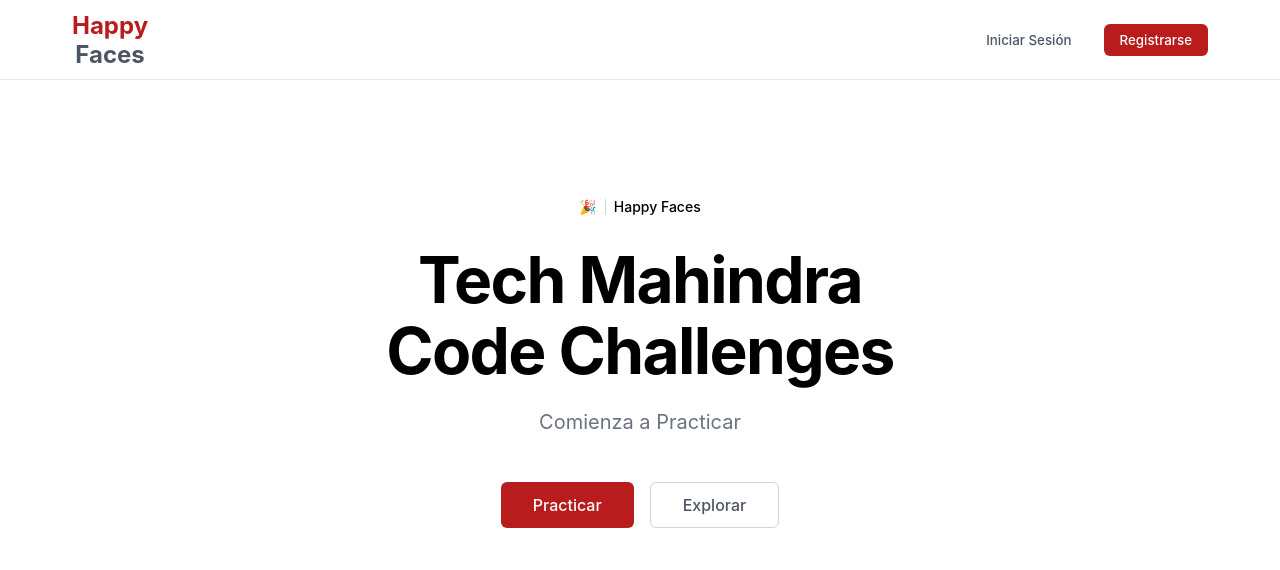
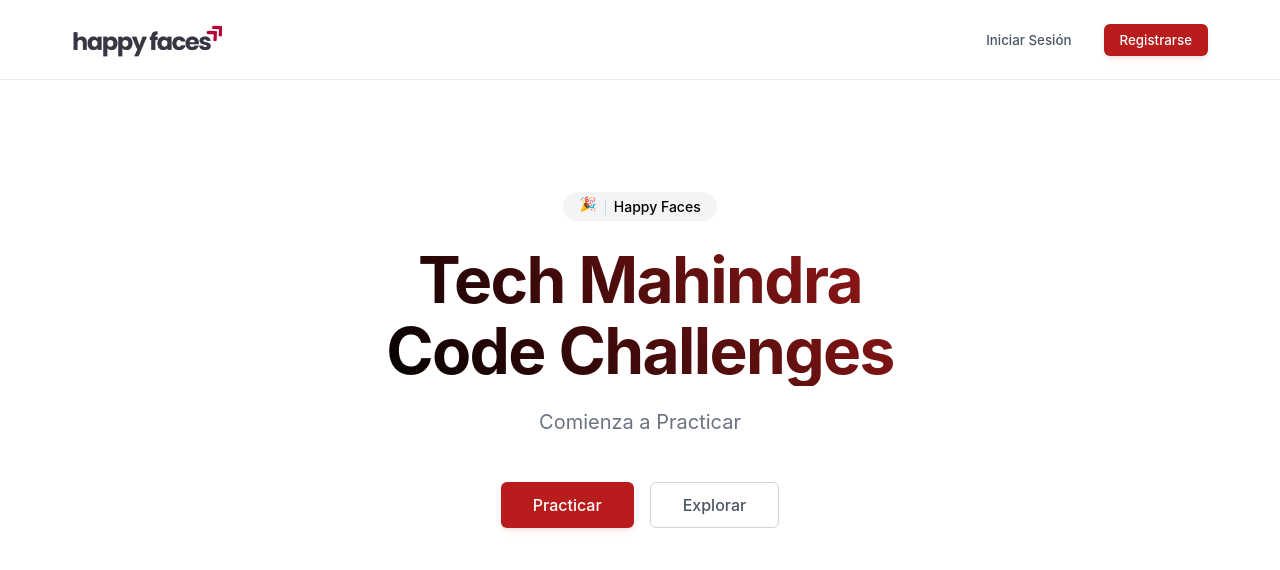
Before and after one commit to fernanda8371/reto_software_HappyFaces, a React (Create React App) app in the folder frontend/: page / in a window 1280 px wide. Shown: the top 570 px of the page. Built offline with nearby package versions, Linux system fonts and the light colour scheme; the HTML template or start-up script is replaced by a standard one.

Commit message:
hola daniela

```diff
--- a/frontend/src/LandingPage.css
+++ b/frontend/src/LandingPage.css
@@ -1,3 +1,68 @@
+/* Add these new animation keyframes at the top of the file */
+@keyframes fadeIn {
+  from {
+    opacity: 0;
+  }
+  to {
+    opacity: 1;
+  }
+}
+
+@keyframes slideUp {
+  from {
+    opacity: 0;
+    transform: translateY(30px);
+  }
+  to {
+    opacity: 1;
+    transform: translateY(0);
+  }
+}
+
+@keyframes slideDown {
+  from {
+    opacity: 0;
+    transform: translateY(-30px);
+  }
+  to {
+    opacity: 1;
+    transform: translateY(0);
+  }
+}
+
+@keyframes pulse {
+  0% {
+    transform: scale(1);
+  }
+  50% {
+    transform: scale(1.05);
+  }
+  100% {
+    transform: scale(1);
+  }
+}
+
+@keyframes float {
+  0% {
+    transform: translateY(0px);
+  }
+  50% {
+    transform: translateY(-10px);
+  }
+  100% {
+    transform: translateY(0px);
+  }
+}
+
+@keyframes spin {
+  from {
+    transform: rotate(0deg);
+  }
+  to {
+    transform: rotate(360deg);
+  }
+}
+
 /* Container */
 .container {
   width: 100%;
@@ -16,6 +81,14 @@
   background-color: white;
   border-bottom: 1px solid #eaeaea;
   z-index: 1000;
+  opacity: 0;
+  transform: translateY(-20px);
+  transition: opacity 0.5s ease, transform 0.5s ease;
+}
+
+.header-visible {
+  opacity: 1;
+  transform: translateY(0);
 }
 
 .header-container {
@@ -27,16 +100,30 @@
 
 .logo {
   text-decoration: none;
+  position: relative;
+  overflow: hidden;
+  display: inline-block;
+  transition: transform 0.3s ease;
+}
+
+.logo:hover {
+  transform: scale(1.05);
 }
 
 .logo-text {
   font-size: 1.5rem;
   font-weight: 700;
   color: #b91c1c;
+  transition: color 0.3s ease;
 }
 
 .logo-text-dark {
   color: #333;
+  transition: color 0.3s ease;
+}
+
+.logo:hover .logo-text {
+  color: #e02424;
 }
 
 .auth-buttons {
@@ -77,6 +164,14 @@
   padding: 0.375rem 1rem;
   font-size: 0.875rem;
   font-weight: 500;
+  border-radius: 9999px;
+  background-color: #f3f4f6;
+  opacity: 0;
+}
+
+.celebration-emoji {
+  display: inline-block;
+  animation: float 3s ease-in-out infinite;
 }
 
 .divider {
@@ -85,25 +180,61 @@
   background-color: #d1d5db;
   margin: 0 0.5rem;
 }
+.logo {
+  text-decoration: none;
+  position: relative;
+  overflow: hidden;
+  display: inline-block;
+  transition: transform 0.3s ease;
+}
 
+.logo:hover {
+  transform: scale(1.05);
+}
+
+.logo-image {
+  height: 60px;
+  width: auto;
+  transition: transform 0.3s ease;
+}
 .hero-title {
+  color: black;
   font-size: 4rem;
   font-weight: 700;
   line-height: 1.1;
   letter-spacing: -0.025em;
   margin: 0;
+  background: linear-gradient(45deg, black, #991818);
+  -webkit-background-clip: text;
+  -webkit-text-fill-color: transparent;
+  opacity: 0;
 }
 
 .hero-subtitle {
   font-size: 1.25rem;
   color: #6b7280;
   margin: 0;
+  opacity: 0;
 }
 
 .hero-buttons {
   display: flex;
   gap: 1rem;
   margin-top: 1.5rem;
+  opacity: 0;
+}
+
+/* Animation classes */
+.animate-fade-in {
+  animation: fadeIn 0.8s ease forwards;
+}
+
+.animate-slide-up {
+  animation: slideUp 0.8s ease forwards;
+}
+
+.animate-slide-down {
+  animation: slideDown 0.8s ease forwards;
 }
 
 /* Buttons */
@@ -114,18 +245,52 @@
   border-radius: 0.375rem;
   font-weight: 500;
   cursor: pointer;
-    transition: all 0.2s;
+  transition: all 0.3s ease;
   padding: 0.5rem 1rem;
   border: none;
+  position: relative;
+  overflow: hidden;
+}
+
+.btn::after {
+  content: "";
+  position: absolute;
+  top: 50%;
+  left: 50%;
+  width: 5px;
+  height: 5px;
+  background: rgba(255, 255, 255, 0.5);
+  opacity: 0;
+  border-radius: 100%;
+  transform: scale(1, 1) translate(-50%);
+  transform-origin: 50% 50%;
+}
+
+.btn:active::after {
+  animation: ripple 0.6s ease-out;
+}
+
+@keyframes ripple {
+  0% {
+    transform: scale(0, 0);
+    opacity: 0.5;
+  }
+  100% {
+    transform: scale(20, 20);
+    opacity: 0;
+  }
 }
 
 .btn-primary {
   background-color: #b91c1c;
   color: white;
+  box-shadow: 0 4px 6px -1px rgba(185, 28, 28, 0.1), 0 2px 4px -1px rgba(185, 28, 28, 0.06);
 }
 
 .btn-primary:hover {
   background-color: #991818;
+  transform: translateY(-2px);
+  box-shadow: 0 10px 15px -3px rgba(185, 28, 28, 0.1), 0 4px 6px -2px rgba(185, 28, 28, 0.05);
 }
 
 .btn-ghost {
@@ -135,6 +300,7 @@
 
 .btn-ghost:hover {
   background-color: rgba(0, 0, 0, 0.05);
+  color: #111827;
 }
 
 .btn-outline {
@@ -145,11 +311,22 @@
 
 .btn-outline:hover {
   background-color: rgba(0, 0, 0, 0.05);
+  border-color: #9ca3af;
+  color: #111827;
 }
 
 .btn-lg {
   padding: 0.75rem 2rem;
   font-size: 1rem;
+}
+
+/* Button animations */
+.pulse-on-hover:hover {
+  animation: pulse 2s infinite;
+}
+
+.scale-on-hover:hover {
+  transform: scale(1.05);
 }
 
 /* Responsive */
--- a/frontend/src/LandingPage.js
+++ b/frontend/src/LandingPage.js
@@ -1,10 +1,17 @@
 "use client"
 import { useNavigate } from "react-router-dom"
+import { useEffect, useState } from "react"
 import "./LandingPage.css"
 
 function LandingPage() {
   // Use navigate for programmatic navigation
   const navigate = useNavigate()
+  const [isLoaded, setIsLoaded] = useState(false)
+
+  // Set loaded state after component mounts for animations
+  useEffect(() => {
+    setIsLoaded(true)
+  }, [])
 
   // Navigation handlers
   const goToSignIn = () => {
@@ -18,7 +25,7 @@
   return (
     <div className="landing-page">
       {/* Header */}
-      <header className="header">
+      <header className={`header ${isLoaded ? "header-visible" : ""}`}>
         <div className="container header-container">
           <a
             href="/"
@@ -28,9 +35,7 @@
               navigate("/")
             }}
           >
-            <span className="logo-text">
-              Happy<span className="logo-text-dark">Faces</span>
-            </span>
+            <img src="/images/logo.png" alt="Happy Faces Logo" className="logo-image" />
           </a>
 
           <div className="auth-buttons">
@@ -48,27 +53,29 @@
       <main className="main-content">
         <div className="hero-section">
           <div className="container hero-container">
-            <div className="hero-badge">
-              <span role="img" aria-label="celebration">
+            <div className={`hero-badge ${isLoaded ? "animate-fade-in" : ""}`} style={{ animationDelay: "0.3s" }}>
+              <span role="img" aria-label="celebration" className="celebration-emoji">
                 🎉
               </span>
               <span className="divider"></span>
               <span>Happy Faces</span>
             </div>
 
-            <h1 className="hero-title">
+            <h1 className={`hero-title ${isLoaded ? "animate-slide-up" : ""}`} style={{ animationDelay: "0.5s" }}>
               Tech Mahindra
               <br />
               Code Challenges
             </h1>
 
-            <p className="hero-subtitle">Comienza a Practicar</p>
+            <p className={`hero-subtitle ${isLoaded ? "animate-fade-in" : ""}`} style={{ animationDelay: "0.7s" }}>
+              Comienza a Practicar
+            </p>
 
-            <div className="hero-buttons">
-              <button className="btn btn-primary btn-lg" onClick={goToSignIn}>
+            <div className={`hero-buttons ${isLoaded ? "animate-fade-in" : ""}`} style={{ animationDelay: "0.9s" }}>
+              <button className="btn btn-primary btn-lg pulse-on-hover" onClick={goToSignIn}>
                 Practicar
               </button>
-              <button className="btn btn-outline btn-lg">Explorar</button>
+              <button className="btn btn-outline btn-lg scale-on-hover">Explorar</button>
             </div>
           </div>
         </div>
--- a/frontend/src/components/AdminSidebar/AdminSidebar.css
+++ b/frontend/src/components/AdminSidebar/AdminSidebar.css
@@ -25,74 +25,20 @@
 
   .logo-link {
     text-decoration: none;
-  }
-
-  .logo {
-    display: flex;
-    align-items: center;
-  }
-
-  .logo-circle {
-    width: 40px;
-    height: 40px;
-    background-color: white;
-    border: 2px solid #b91c1c;
-    border-radius: 50%;
     display: flex;
     align-items: center;
     justify-content: center;
-    margin-right: 10px;
   }
 
-  .logo-face {
-    width: 30px;
-    height: 30px;
-    position: relative;
+  .admin-logo-image {
+    height: 60px;
+    width: auto;
+    transition: transform 0.3s ease;
   }
 
-  .logo-eyes {
-    display: flex;
-    justify-content: space-between;
-    width: 18px;
-    margin: 6px auto 0;
+  .logo-link:hover .admin-logo-image {
+    transform: scale(1.05);
   }
-
-  .logo-eye {
-    width: 6px;
-    height: 6px;
-    background-color: #b91c1c;
-    border-radius: 50%;
-  }
-
-  .logo-smile {
-    width: 18px;
-    height: 9px;
-    border-bottom: 2px solid #b91c1c;
-    border-left: 2px solid transparent;
-    border-right: 2px solid transparent;
-    border-radius: 0 0 9px 9px;
-    margin: 4px auto 0;
-  }
-
-  .logo-text {
-    display: flex;
-    flex-direction: column;
-  }
-
-  .logo-happy {
-    font-size: 1.25rem;
-    font-weight: 700;
-    color: #b91c1c;
-    line-height: 1.2;
-  }
-
-  .logo-faces {
-    font-size: 1.25rem;
-    font-weight: 700;
-    color: #333;
-    line-height: 1.2;
-  }
-
   /* Sidebar Content */
   .sidebar-content {
     flex: 1;
--- a/frontend/src/components/AdminSidebar/AdminSidebar.js
+++ b/frontend/src/components/AdminSidebar/AdminSidebar.js
@@ -34,13 +34,7 @@
       {/* Sidebar Header */}
       <div className="sidebar-header">
         <Link to="/admin" className="logo-link">
-          <div className="logo">
-
-            <div className="logo-text">
-              <span className="logo-happy">Happy</span>
-              <span className="logo-faces">Faces</span>
-            </div>
-          </div>
+          <img src="/images/logo.png" alt="Happy Faces Logo" className="admin-logo-image" />
         </Link>
       </div>
 
--- a/frontend/src/components/Sidebar/Sidebar.css
+++ b/frontend/src/components/Sidebar/Sidebar.css
@@ -25,18 +25,20 @@
 
 .logo-link {
   text-decoration: none;
+  display: flex;
+  align-items: center;
+  justify-content: center;
 }
 
-.logo-text {
-  font-size: 1.5rem;
-  font-weight: 700;
-  color: #b91c1c;
+.sidebar-logo-image {
+  height: 60px;
+  width: auto;
+  transition: transform 0.3s ease;
 }
 
-.logo-text-dark {
-  color: #4b5563;
+.logo-link:hover .sidebar-logo-image {
+  transform: scale(1.05);
 }
-
 /* Sidebar Content */
 .sidebar-content {
   flex: 1;
--- a/frontend/src/components/Sidebar/Sidebar.js
+++ b/frontend/src/components/Sidebar/Sidebar.js
@@ -51,11 +51,10 @@
   return (
     <div className="sidebar">
       {/* Sidebar Header */}
+
       <div className="sidebar-header">
         <Link to="/dashboard" className="logo-link">
-          <span className="logo-text">
-            Happy<span className="logo-text-dark">Faces</span>
-          </span>
+          <img src="/images/logo.png" alt="Happy Faces Logo" className="sidebar-logo-image" />
         </Link>
       </div>
 
--- a/frontend/src/pages/register/register.css
+++ b/frontend/src/pages/register/register.css
@@ -31,14 +31,14 @@
   text-decoration: none;
 }
 
-.logo-text {
-  font-size: 1.5rem;
-  font-weight: 700;
-  color: #b91c1c;
+.register-logo-image {
+  height: 60px;
+  width: auto;
+  transition: transform 0.3s ease;
 }
 
-.logo-text-dark {
-  color: #333;
+.logo:hover .register-logo-image {
+  transform: scale(1.05);
 }
 
 /* Main Content */
@@ -88,10 +88,21 @@
   gap: 1.5rem;
 }
 
+.form-row {
+  display: flex;
+  gap: 1rem;
+  width: 100%;
+}
+
+.form-row .form-group {
+  flex: 1;
+}
+
 .form-group {
   display: flex;
   flex-direction: column;
   gap: 0.5rem;
+  position: relative;
 }
 
 .form-group label {
@@ -99,11 +110,59 @@
   font-weight: 500;
 }
 
+.password-label-container {
+  display: flex;
+  align-items: center;
+  justify-content: space-between;
+}
+
+.info-icon {
+  background: none;
+  border: none;
+  cursor: pointer;
+  color: #6b7280;
+  padding: 0;
+  display: flex;
+  align-items: center;
+  justify-content: center;
+  transition: color 0.2s;
+}
+
+.info-icon:hover {
+  color: #b91c1c;
+}
+
+.password-info-tooltip {
+  position: absolute;
+  top: 100%;
+  left: 0;
+  right: 0;
+  background-color: #f3f4f6;
+  border: 1px solid #e5e7eb;
+  border-radius: 0.375rem;
+  padding: 0.75rem;
+  margin-top: 0.5rem;
+  z-index: 10;
+  box-shadow: 0 2px 5px rgba(0, 0, 0, 0.1);
+}
+
+.password-info-tooltip p {
+  font-size: 0.75rem;
+  color: #4b5563;
+  margin: 0;
+}
+
 .form-group input {
   padding: 0.75rem;
   border: 1px solid #e5e7eb;
   border-radius: 0.375rem;
   font-size: 1rem;
+}
+
+.password-hint {
+  color: #ef4444;
+  font-size: 0.75rem;
+  margin-top: 0.25rem;
 }
 
 .register-button {
@@ -196,14 +255,9 @@
   .register-container {
     padding: 0 1rem;
   }
+
+  .form-row {
+    flex-direction: column;
+    gap: 1.5rem;
+  }
 }
-
-
-.form-group-row {
-  display: flex;
-  gap: 1rem;
-}
-
-.form-group-row .form-group {
-  flex: 1;
-}
--- a/frontend/src/pages/register/register.js
+++ b/frontend/src/pages/register/register.js
@@ -1,21 +1,65 @@
 "use client"
 
-import { useState } from "react"
+import { useState, useEffect } from "react"
 import { useNavigate, Link } from "react-router-dom"
 import "./register.css"
 
 function Register({ onRegister }) {
-  const [name, setName] = useState("")
+  const [firstName, setFirstName] = useState("")
+  const [lastName, setLastName] = useState("")
   const [email, setEmail] = useState("")
   const [password, setPassword] = useState("")
+  const [confirmPassword, setConfirmPassword] = useState("")
   const [error, setError] = useState("")
+  const [passwordError, setPasswordError] = useState("")
   const [loading, setLoading] = useState(false)
-  const [apellido, setApellido] = useState("");
+  const [showPasswordInfo, setShowPasswordInfo] = useState(false)
   const navigate = useNavigate()
+
+  // Validación de contraseña
+  useEffect(() => {
+    if (password) {
+      const isLengthValid = password.length >= 8
+      const hasUpperCase = /[A-Z]/.test(password)
+      const hasLowerCase = /[a-z]/.test(password)
+      const hasNumber = /[0-9]/.test(password)
+      const hasSpecialChar = /[!@#$%^&*()_+\-=[\]{};':"\\|,.<>/?]+/.test(password)
+
+      if (!isLengthValid) {
+        setPasswordError("La contraseña debe tener al menos 8 caracteres")
+      } else if (!hasUpperCase || !hasLowerCase) {
+        setPasswordError("La contraseña debe incluir mayúsculas y minúsculas")
+      } else if (!hasNumber) {
+        setPasswordError("La contraseña debe incluir al menos un número")
+      } else if (!hasSpecialChar) {
+        setPasswordError("La contraseña debe incluir al menos un carácter especial")
+      } else {
+        setPasswordError("")
+      }
+    } else {
+      setPasswordError("")
+    }
+  }, [password])
+
+  // Validación de coincidencia de contraseñas
+  const passwordsMatch = password === confirmPassword
 
   const handleSubmit = async (e) => {
     e.preventDefault()
     setError("")
+
+    // Validar que las contraseñas coincidan
+    if (!passwordsMatch) {
+      setError("Las contraseñas no coinciden")
+      return
+    }
+
+    // Validar que la contraseña cumpla con los requisitos
+    if (passwordError) {
+      setError(passwordError)
+      return
+    }
+
     setLoading(true)
 
     // Registration logic will be implemented later
@@ -27,15 +71,18 @@
     // Google sign up functionality will be implemented later
   }
 
+  const togglePasswordInfo = (e) => {
+    e.preventDefault()
+    setShowPasswordInfo(!showPasswordInfo)
+  }
+
   return (
     <div className="register-page">
       {/* Header */}
       <header className="register-header">
         <div className="container">
           <Link to="/" className="logo">
-            <span className="logo-text">
-              Happy<span className="logo-text-dark">Faces</span>
-            </span>
+            <img src="/images/logo.png" alt="Happy Faces Logo" className="register-logo-image" />
           </Link>
         </div>
       </header>
@@ -43,35 +90,36 @@
       {/* Main Content */}
       <main className="register-main">
         <div className="register-container">
-          <h1 className="register-title">Create an account</h1>
+          <h1 className="register-title">Crear una cuenta</h1>
 
           <div className="register-signin">
             <Link to="/signin" className="signin-link">
-              Already have an account? Sign in
+              ¿Ya tienes una cuenta? Inicia sesión
             </Link>
           </div>
 
           {error && <p className="error-message">{error}</p>}
 
           <form className="register-form" onSubmit={handleSubmit}>
-          <div className="form-group-row">
+            <div className="form-row">
               <div className="form-group">
-                <label htmlFor="name">Nombre</label>
+                <label htmlFor="firstName">Nombre</label>
                 <input
                   type="text"
-                  id="name"
-                  value={name}
-                  onChange={(e) => setName(e.target.value)}
+                  id="firstName"
+                  value={firstName}
+                  onChange={(e) => setFirstName(e.target.value)}
                   required
                 />
               </div>
+
               <div className="form-group">
-                <label htmlFor="apellido">Apellido</label>
+                <label htmlFor="lastName">Apellido</label>
                 <input
                   type="text"
-                  id="apellido"
-                  value={apellido}
-                  onChange={(e) => setApellido(e.target.value)}
+                  id="lastName"
+                  value={lastName}
+                  onChange={(e) => setLastName(e.target.value)}
                   required
                 />
               </div>
@@ -83,23 +131,68 @@
             </div>
 
             <div className="form-group">
-              <label htmlFor="password">Password</label>
+              <div className="password-label-container">
+                <label htmlFor="password">Contraseña</label>
+                <button
+                  className="info-icon"
+                  onClick={togglePasswordInfo}
+                  aria-label="Información sobre requisitos de contraseña"
+                >
+                  <svg
+                    xmlns="http://www.w3.org/2000/svg"
+                    width="16"
+                    height="16"
+                    viewBox="0 0 24 24"
+                    fill="none"
+                    stroke="currentColor"
+                    strokeWidth="2"
+                    strokeLinecap="round"
+                    strokeLinejoin="round"
+                  >
+                    <circle cx="12" cy="12" r="10"></circle>
+                    <line x1="12" y1="16" x2="12" y2="12"></line>
+                    <line x1="12" y1="8" x2="12.01" y2="8"></line>
+                  </svg>
+                </button>
+              </div>
               <input
                 type="password"
                 id="password"
                 value={password}
                 onChange={(e) => setPassword(e.target.value)}
                 required
-                minLength={6}
+                minLength={8}
               />
+              {passwordError && <p className="password-hint">{passwordError}</p>}
+              {showPasswordInfo && (
+                <div className="password-info-tooltip">
+                  <p>
+                    La contraseña debe tener al menos 8 caracteres, incluir mayúsculas, minúsculas, números y caracteres
+                    especiales.
+                  </p>
+                </div>
+              )}
+            </div>
+
+            <div className="form-group">
+              <label htmlFor="confirmPassword">Confirmar Contraseña</label>
+              <input
+                type="password"
+                id="confirmPassword"
+                value={confirmPassword}
+                onChange={(e) => setConfirmPassword(e.target.value)}
+                required
+                minLength={8}
+              />
+              {confirmPassword && !passwordsMatch && <p className="password-hint">Las contraseñas no coinciden</p>}
             </div>
 
             <button type="submit" className="register-button" disabled={loading}>
-              {loading ? "Creating account..." : "Create account"}
+              {loading ? "Creando cuenta..." : "Crear cuenta"}
             </button>
 
             <div className="separator">
-              <span>or</span>
+              <span>o</span>
             </div>
 
             <button type="button" className="google-signup-button" onClick={handleGoogleSignUp} disabled={loading}>
@@ -108,7 +201,7 @@
                 alt="Google logo"
                 className="google-icon"
               />
-              Sign up with Google
+              Registrarse con Google
             </button>
           </form>
         </div>
--- a/frontend/src/pages/signin/signin.css
+++ b/frontend/src/pages/signin/signin.css
@@ -31,14 +31,14 @@
   text-decoration: none;
 }
 
-.logo-text {
-  font-size: 1.5rem;
-  font-weight: 700;
-  color: #b91c1c;
+.signin-logo-image {
+  height: 60px;
+  width: auto;
+  transition: transform 0.3s ease;
 }
 
-.logo-text-dark {
-  color: #333;
+.logo:hover .signin-logo-image {
+  transform: scale(1.05);
 }
 
 /* Main Content */
@@ -95,6 +95,7 @@
 }
 
 .form-group label {
+  text-align: left;
   font-size: 0.875rem;
   font-weight: 500;
 }
--- a/frontend/src/pages/signin/signin.js
+++ b/frontend/src/pages/signin/signin.js
@@ -83,19 +83,17 @@
       <header className="signin-header">
         <div className="container">
           <Link to="/" className="logo">
-            <span className="logo-text">
-              Happy<span className="logo-text-dark">Faces</span>
-            </span>
+            <img src="/images/logo.png" alt="Happy Faces Logo" className="signin-logo-image" />
           </Link>
         </div>
       </header>
 
       <main className="signin-main">
         <div className="signin-container">
-          <h1 className="signin-title">Log in to your account</h1>
+          <h1 className="signin-title">Ingresa a tu cuenta</h1>
           <div className="signin-create-account">
             <Link to="/register" className="create-account-link">
-              Create an account
+              ¿No tienes una cuenta? Regístrate
             </Link>
           </div>
 
@@ -108,7 +106,7 @@
             </div>
 
             <div className="form-group">
-              <label htmlFor="password">Password</label>
+              <label htmlFor="password">Contraseña</label>
               <input
                 type="password"
                 id="password"
@@ -126,19 +124,19 @@
                   checked={rememberMe}
                   onChange={(e) => setRememberMe(e.target.checked)}
                 />
-                <label htmlFor="remember">Remember me</label>
+                <label htmlFor="remember">Rercuérdame</label>
               </div>
               <Link to="/forgot-password" className="forgot-password">
-                Forgot password
+                Olvidé mi contraseña
               </Link>
             </div>
 
             <button type="submit" className="signin-button" disabled={loading}>
-              {loading ? "Logging in..." : "Log in"}
+              {loading ? "Cargando..." : "Ingresar"}
             </button>
 
             <div className="separator">
-              <span>or</span>
+              <span>o</span>
             </div>
 
             <button type="button" className="google-signin-button" onClick={handleGoogleSignIn} disabled={loading}>
@@ -147,7 +145,7 @@
                 alt="Google logo"
                 className="google-icon"
               />
-              Sign in with Google
+              Ingresar con Google
             </button>
           </form>
         </div>
```
Also changed, not shown: frontend/public/images/logo.png (added). Lines whose indentation alone changed are shown as unchanged.
